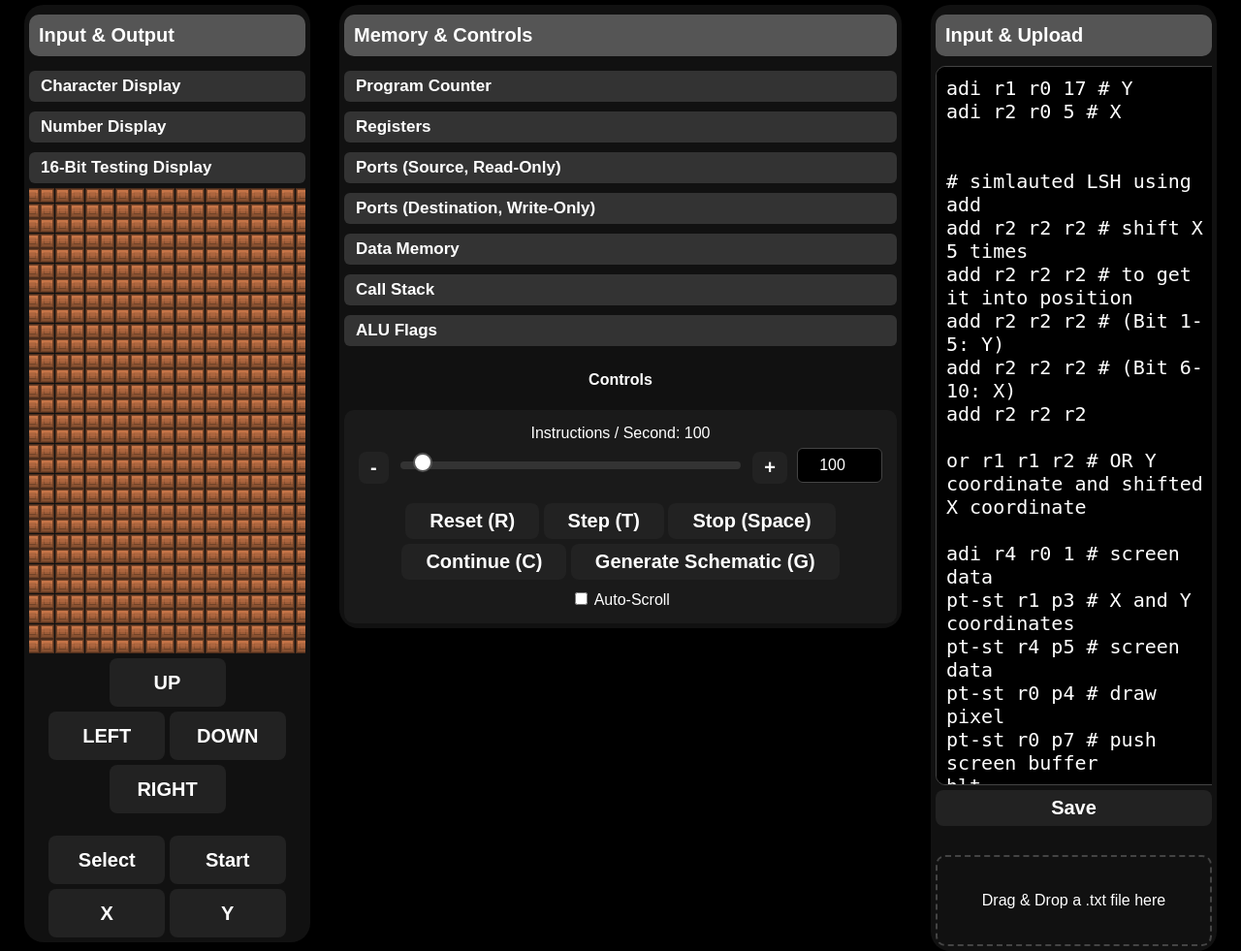
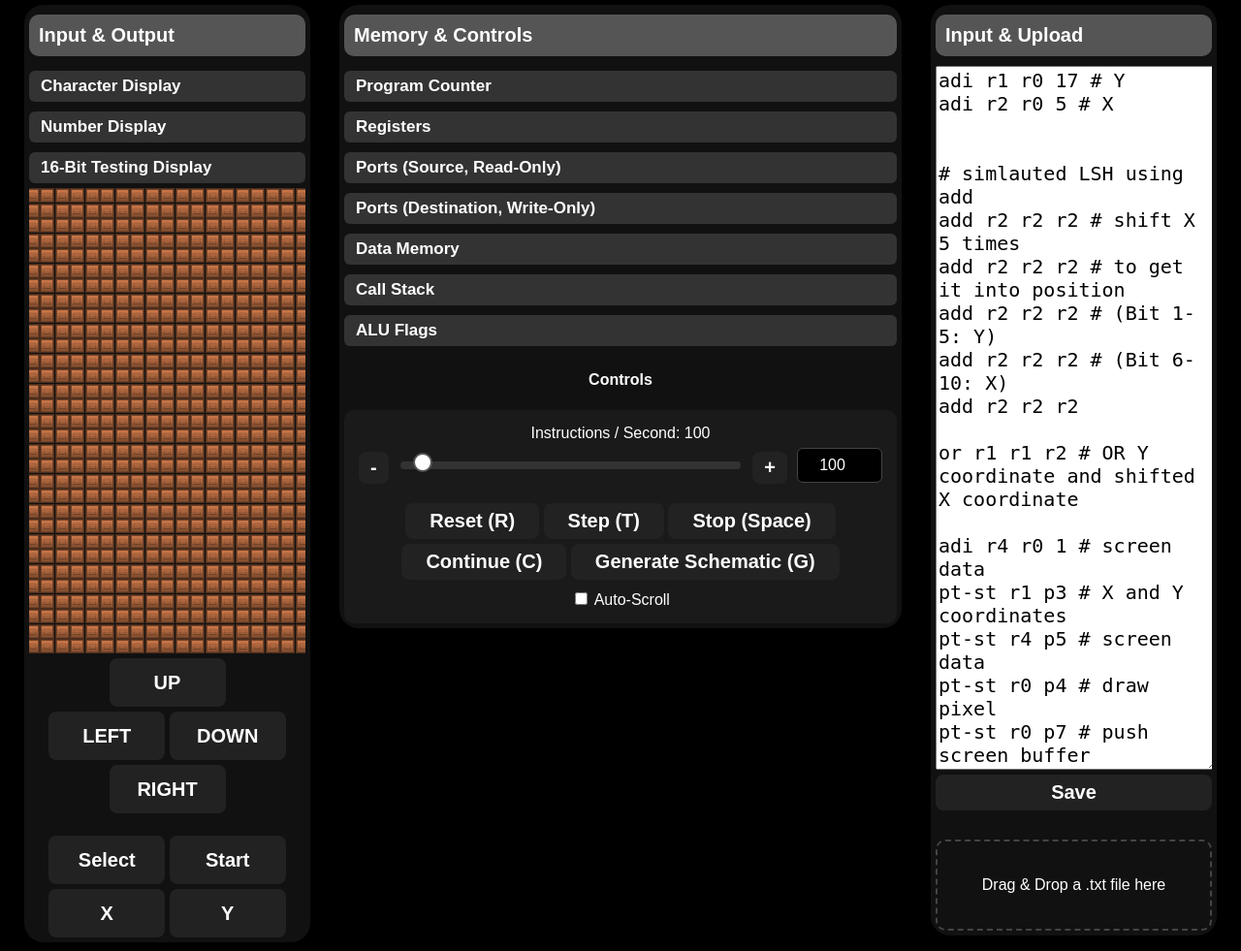
Before and after one commit to IceWizard7/frostbyte-cpu, a Flask app: page / in a window 1280 px wide. Shown: the whole page at 97% size. Run offline with Flask 3, Linux system fonts and the light colour scheme; some libraries are stand-ins or nearby versions.

Commit message:
Updated CSS

```diff
--- a/static/style.css
+++ b/static/style.css
@@ -5,7 +5,6 @@ body, html {
     background: #000;
     color: #fff;
     font-family: "Aleo", sans-serif;
-    font-size: 10;
     margin: 0;
     padding: 0;
     display: flex;
@@ -33,13 +32,6 @@ body, html {
     max-width: 100%;
     box-shadow: 0 0 10px rgba(0, 0, 0, 0.4);
     overflow: auto;
-}
-textarea {
-    background: #000;
-    color: #fff;
-    border: 1px solid #444;
-    border-radius: 10px;
-    padding: 10px;
 }
 
 button {
```
